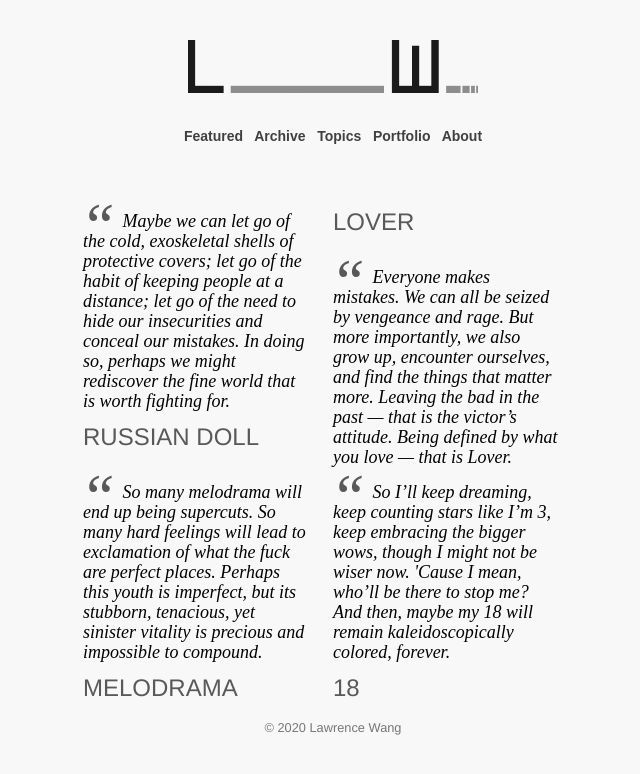
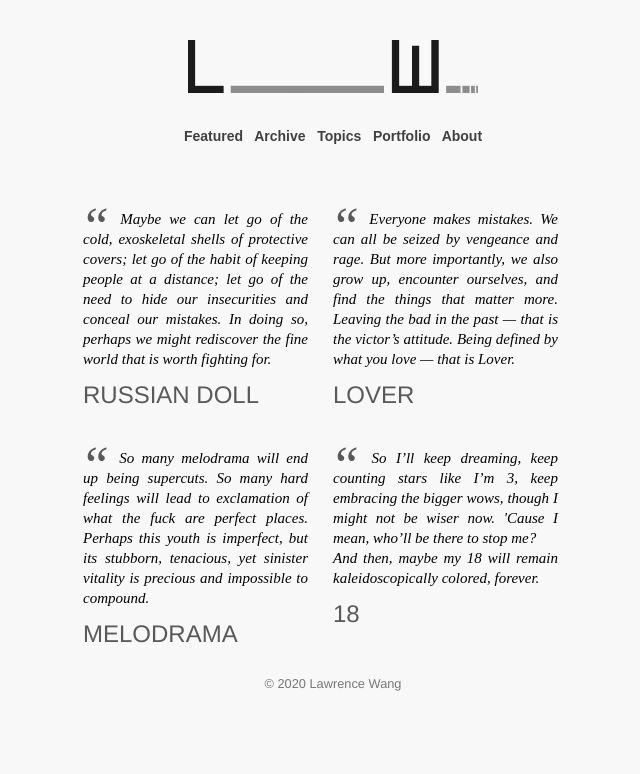
Before and after one commit to law-wang/blog-1.1, a Jekyll site: the page built from index.html, in a window 1280 px wide. Shown: the top 774 px of the page, without its empty margins (307-947 px from the left). Built offline with Jekyll 4.4.1, drawn with Linux system fonts in a browser that asks for light colours; some web fonts are replaced.

Commit message:
edited home page

```diff
--- a/_sass/main.scss
+++ b/_sass/main.scss
@@ -398,13 +398,16 @@
 }
 
 /* For Home Page Display */
+#blog {
+  padding-bottom: 7%;
+}
 .threecolumns {
 	float: right;
 	width: 50%;
 	font-family: "whitman-display", serif;
 	font-weight: 500;
 	font-style: italic;
-	font-size: 18px;
+	font-size: 15px;
 }
 .threecolumns h2 {
 	font-family: franklin-gothic-urw, "Helvetica Neue", "Helvetica", "Franklin Gothic", "Arial", sans-serif;
@@ -415,7 +418,9 @@
 	margin-top: 0;
 	margin-left: 0;
 	margin-right: auto;
+  padding-bottom: 10px;
 	width: 90%;
+  text-align: justify;
 }
 .blogpost quoteblock {
 	font-family: "whitman-display", serif;
--- a/index.html
+++ b/index.html
@@ -8,12 +8,12 @@
     <div class="containerblog">
       <div class="threecolumns">
         <div class="blogpost">
+          <quoteblock align="justify">
+            Everyone makes mistakes. We can all be seized by vengeance and rage. But more importantly, we also grow up, encounter ourselves, and find the things that matter more. Leaving the bad in the past — that is the victor’s attitude. Being defined by what you love — that is Lover.
+          </quoteblock>
           <a target="_blank" href="https://blog.rencewang.com/lover" class="glowlink">
           <h2 align="left">Lover</h2>
           </a>
-          <quoteblock align="justify">
-            Everyone makes mistakes. We can all be seized by vengeance and rage. But more importantly, we also grow up, encounter ourselves, and find the things that matter more. Leaving the bad in the past — that is the victor’s attitude. Being defined by what you love — that is Lover.
-          </quoteblock>
         </div>
       </div>
       <div class="threecolumns">
```
